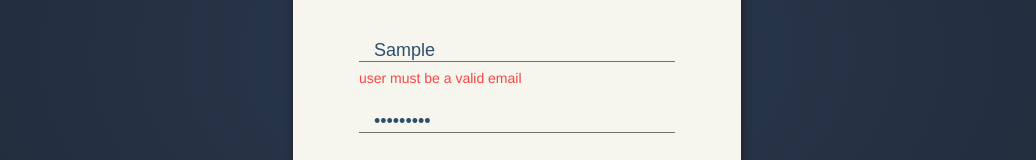
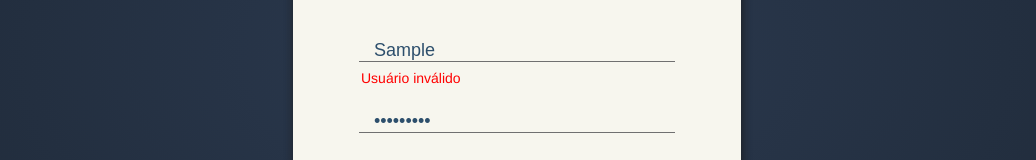
Before and after one commit to matheus-three/talggs-web, a React (Create React App) app: page / in a window 1280 px wide. Both pictures are taken after typing "Sample", "Sample123" into the empty fields and a click on the button "ACESSAR". Shown: the part 346-506 px from the top of the page, without its empty margins (123-1159 px from the left). Built offline with nearby package versions, Linux system fonts and the light colour scheme.

Commit message:
alterando pra portugues

```diff
--- a/src/Components/Pages/Login/index.tsx
+++ b/src/Components/Pages/Login/index.tsx
@@ -20,7 +20,7 @@ function Login () {
     user: yup.string().email().required(),
     password: yup.string().min(8).required()
 })
-
+  const text = 'errp'
 console.log(values)
   return(
     <div className={classes.root}>
@@ -42,9 +42,9 @@ console.log(values)
             >
                 <Form className='form'>
                     <Field className='input' type='text' name='user' placeholder='Usuário' />
-                    <ErrorMessage className = 'form-error' component = "span" name = 'user'/>
+                    <ErrorMessage className = 'form-error' name = 'user'>{msg => <div style = {{color: 'red',marginLeft: '52px'}}>{"Usuário inválido "}</div>}</ErrorMessage>
                     <Field className='input' type='password' name='password' placeholder='Senha'/>
-                    <ErrorMessage className = 'form-error' component = "span" name = 'password'/>
+                    <ErrorMessage className = 'form-error'   name = 'password' render={msg => <span style = {{color: 'red',marginLeft: '52px'}}>{"Senha inválida"}</span>}/>
 
                     <button className='button' type='submit'>Acessar</button>
                 </Form>
```
